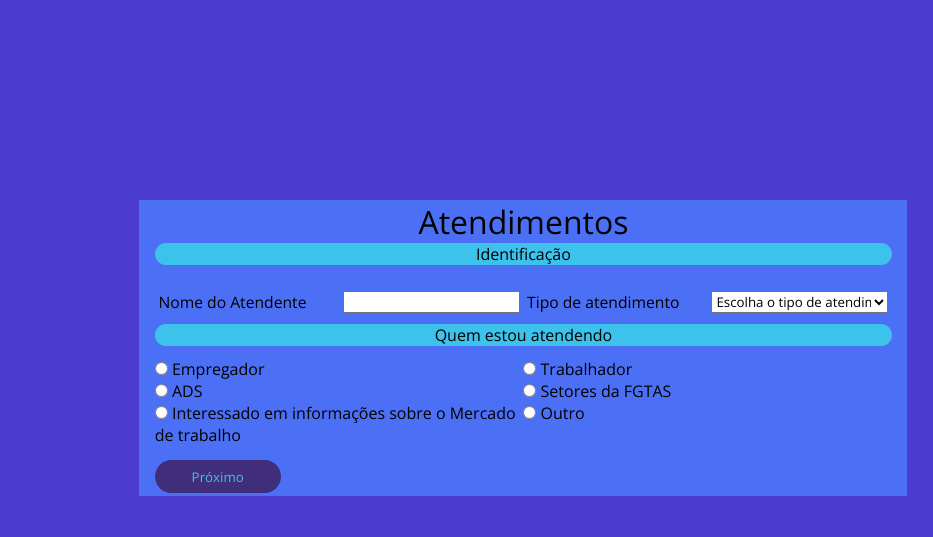
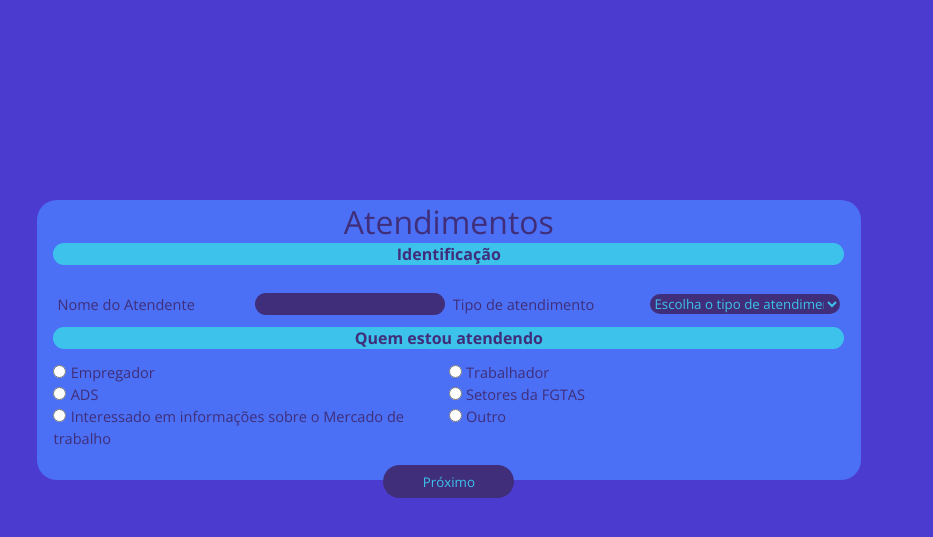
Before and after one commit to GusthavoSoares/registro_atendimento, a PHP site: page / in a window 1280 px wide. Shown: the top 537 px of the page, without its empty margins (347-1280 px from the left). Run offline with PHP 8.4, Linux system fonts and the light colour scheme; some libraries are stand-ins or nearby versions.

Commit message:
Finalização da página index

```diff
--- a/view/estilos/geral.css
+++ b/view/estilos/geral.css
@@ -34,8 +34,23 @@ body {
     text-align: center;
 }
 
+.formulario__legenda {
+    color: var(--cor_destaque);
+    font-size: calc(var(--tamanho_fonte_texto) * 0.65);
+
+}
+
+.formulario__legenda:hover {
+    font-weight: bold;
+    transition: 1s;
+
+}
+
+
 .formulario__subtitulo {
     background-color: var(--cor_tercearia);
+    color: var(--cor_destaque);
+    font-weight: bold;
     width: 100%;
     margin: 1.5% 0;
     border-radius: 20px;
@@ -57,3 +72,41 @@ body {
     background-color: var(--cor_tercearia);
     color: var(--cor_destaque);
 }
+
+.formulario__entrada {
+    outline: 0;
+    border: 0;
+    border-radius: 20px;
+    padding: 1%;
+    background-color: var(--cor_destaque);
+    color: var(--cor_tercearia);
+}
+
+.formulario__entrada:focus {
+    transition: 1s;
+    background-color: var(--cor_tercearia);
+    color: var(--cor_destaque);
+}
+
+.formulario__selecao {
+    background-color: var(--cor_destaque);
+    border: 0;
+    color: var(--cor_tercearia);
+    outline: 0;
+    border-radius: 20px;
+}
+
+@media screen and (max-width:980px) {
+    .formulario__entrada {
+        padding: 0.5%;
+        margin-bottom: 2%;
+    }
+
+    .formulario__selecao {
+        margin-bottom: 2%;
+    }
+
+    .formulario__subtitulo {
+        margin: 0.5%;
+    }
+}
--- a/view/estilos/paginaPrincipal.css
+++ b/view/estilos/paginaPrincipal.css
@@ -1,12 +1,12 @@
-
 .formulario {
     position: absolute;
     bottom: 0;
     top: 25%;
-    left: 38%;
+    left: 30%;
     margin-right: 2%;
     background-color: var(--cor_secundaria);
-    height: 37%;
+    max-height: 35%;
+    border-radius: 20px;
 
 
 }
@@ -15,6 +15,7 @@
     font-weight: normal;
     font-size: var(--tamanho_fonte_titulo);
     text-align: center;
+    color: var(--cor_destaque);
 }
 
 .formulario__identificacao {
@@ -31,30 +32,25 @@
     justify-content: center;
 }
 
-.atendimento>label {
-    font-size: calc(var(--tamanho_fonte_texto) * 0.7);
-}
+
 
 .opcoesAtendimentos {
     display: grid;
     grid-template-columns: 1fr 1fr;
+    accent-color: var(--cor_tercearia);
 }
+
+
 
 
 @media screen and (max-width:980px) {
     .formulario {
-        left: 30%;
+        left: 10%;
+        max-height: 42%;
     }
+
+    .atendimento {
+        grid-template-columns: 100%;
+    }
+
 }
-
-@media screen and (max-width:680px) {
-    .formulario {
-        left: 20%;
-    }
-}
-
-@media screen and (max-width:340px) {
-    .formulario {
-        left: 5%;
-    }
-}
--- a/view/index.php
+++ b/view/index.php
@@ -13,10 +13,10 @@
         <fieldset class="formulario__identificacao">
             <legend class="centralizado formulario__subtitulo">Identificação</legend>
             <div class="atendimento">
-                <label for="identificacaoAtendente">Nome do Atendente</label>
-                <input type="text" id="identificacaoAtendente" name="identificacaoAtendente" required minlength="5" maxlength="100">
-                <label for="identificacaoAtendente">Tipo de atendimento</label>
-                <select name="tipoAtendimento" required>
+                <label class="formulario__legenda" for="identificacaoAtendente">Nome do Atendente</label>
+                <input type="text" id="identificacaoAtendente" name="identificacaoAtendente" class="formulario__entrada" required minlength="5" maxlength="100">
+                <label class="formulario__legenda" for="identificacaoAtendente">Tipo de atendimento</label>
+                <select class="formulario__selecao" name="tipoAtendimento" required>
                     <option value="0">Escolha o tipo de atendimento...</option>
                     <option value="1">Presencial</option>
                     <option value="2">Whatsapp</option>
@@ -33,30 +33,32 @@
                 <div class="opcoesAtendimentos">
                 <div class="opcaoFormulario">
                     <input type="radio" name="pessoasAtendimento" id="empregador" required>
-                    <label for="empregador">Empregador</label>
+                    <label for="empregador" class="formulario__legenda">Empregador</label>
                 </div>
                 <div class="opcaoFormulario">
                     <input type="radio" name="pessoasAtendimento" id="trabalhador" required>
-                    <label for="trabalhador">Trabalhador</label>
+                    <label for="trabalhador" class="formulario__legenda">Trabalhador</label>
                 </div>
                 <div class="opcaoFormulario">
                     <input type="radio" name="pessoasAtendimento" id="ads" required>
-                    <label for="ads">ADS</label>
+                    <label for="ads" class="formulario__legenda">ADS</label>
                 </div>
                 <div class="opcaoFormulario">
                     <input type="radio" name="pessoasAtendimento" id="setores" required>
-                    <label for="setores">Setores da FGTAS</label>
+                    <label for="setores" class="formulario__legenda">Setores da FGTAS</label>
                 </div>
                 <div class="opcaoFormulario">
                     <input type="radio" name="pessoasAtendimento" id="mercadoTrabalho" required>
-                    <label for="mercadoTrabalho">Interessado em informações sobre o Mercado de trabalho</label>
+                    <label for="mercadoTrabalho" class="formulario__legenda">Interessado em informações sobre o Mercado de trabalho</label>
                 </div>
                 <div class="opcaoFormulario">
-                    <input type="radio" name="pessoasAtendimento" id="outro" required>
-                    <label for="outro">Outro</label>
+                    <input type="radio" name="pessoasAtendimento" class="formulario__legenda" id="outro" required>
+                    <label for="outro" class="formulario__legenda">Outro</label>
                 </div>
             </div>
-            <input type="submit" value="Próximo" class="formulario__botao">
+            <div class="centralizado">
+                <input type="submit" value="Próximo" class="formulario__botao">
+            </div>
         </fieldset>
 
     </form>
```
